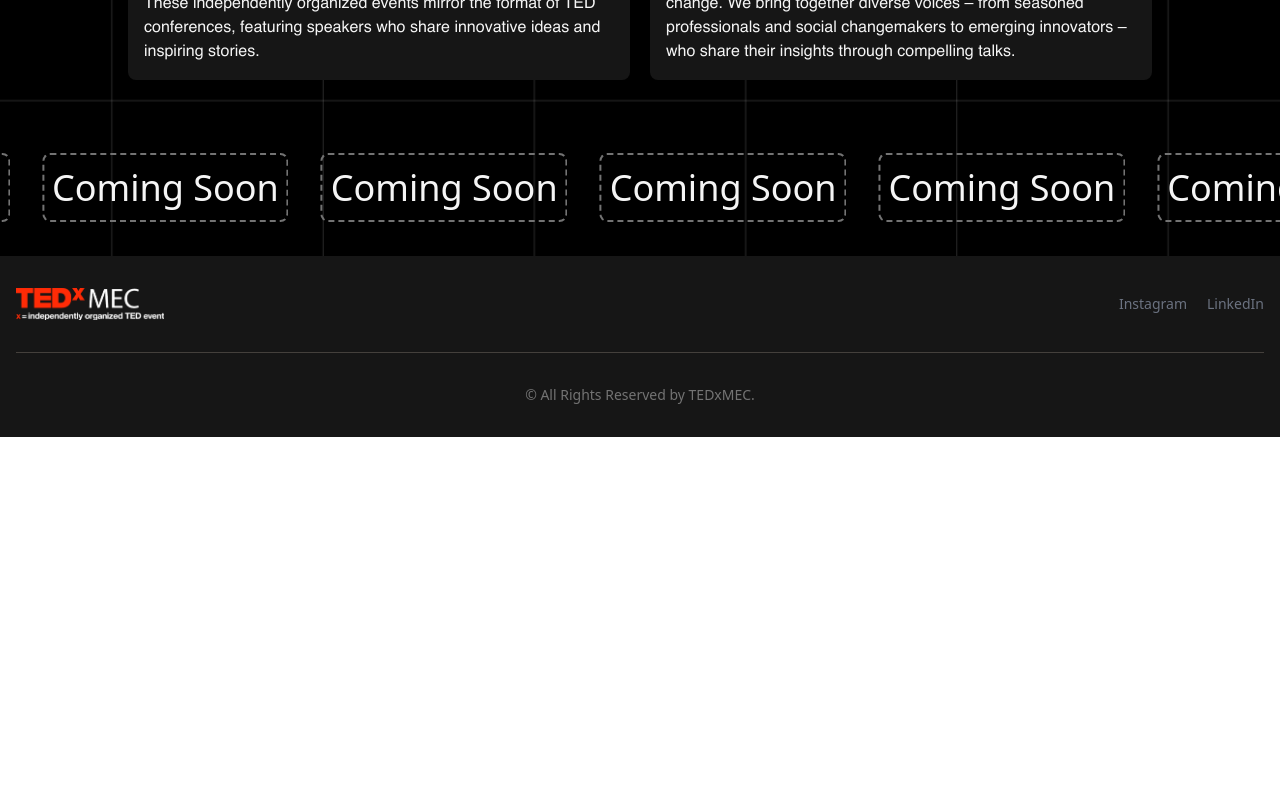
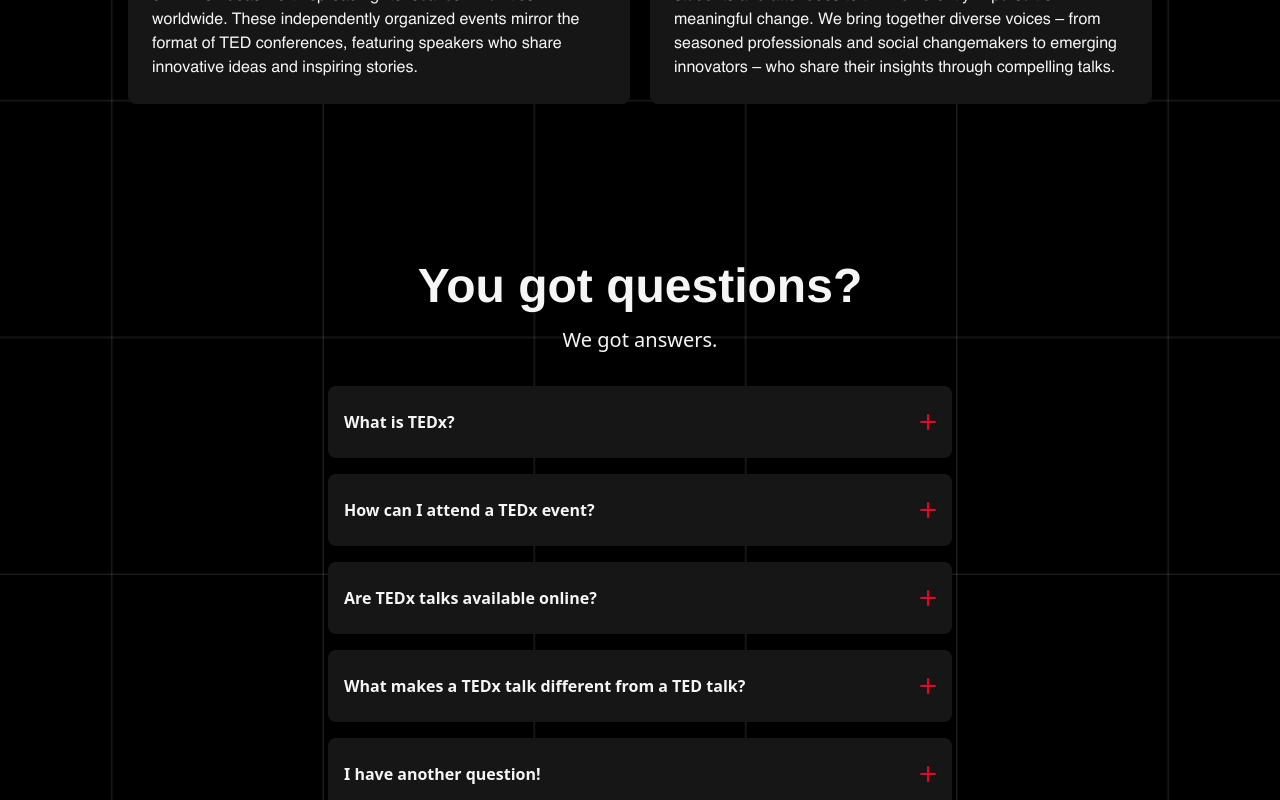
Before and after one commit to alaka03aj/tedxmec24, a React (Vite) app: page / in a window 1280 px wide. Shown: the part 1040-1840 px from the top of the page. Before the commit the page ends 1477 px from the top, so only its background shows below. Built offline with nearby package versions, Linux system fonts and the light colour scheme.

Commit message:
Added: FAQ, scrollbar

```diff
--- a/src/components/About.jsx
+++ b/src/components/About.jsx
@@ -5,8 +5,8 @@
   return (
     <>
       <div className="text-center">
-        <span className="text-4xl font-helvetica text-transparent bg-clip-text bg-gradient-to-r from-white to-secondary-black2">
-          ABOUT US
+        <span className="text-5xl font-bold font-helvetica text-secondary-white2">
+          About Us
         </span>
       </div>
       <div className="flex flex-col justify-stretch gap-5 p-10 lg:flex-row lg:items-stretch lg:px-32">
--- /dev/null
+++ b/src/components/Accordion.jsx
@@ -0,0 +1,64 @@
+import { useState, useEffect } from 'react';
+
+export default function Accordion({ children, title, id, active = false }) {
+  const [accordionOpen, setAccordionOpen] = useState(false);
+
+  useEffect(() => {
+    setAccordionOpen(active);
+  }, [active]);
+
+  return (
+    <div className="bg-secondary-black1 p-4 mb-4 rounded-lg">
+      <h2>
+        <button
+          className="flex items-center justify-between w-full text-left font-semibold py-2"
+          onClick={(e) => {
+            e.preventDefault();
+            setAccordionOpen(!accordionOpen);
+          }}
+          aria-expanded={accordionOpen}
+          aria-controls={`accordion-text-${id}`}
+        >
+          <span>{title}</span>
+          <svg
+            className="fill-primary-red shrink-0 ml-8"
+            width="16"
+            height="16"
+            xmlns="http://www.w3.org/2000/svg"
+          >
+            <rect
+              y="7"
+              width="16"
+              height="2"
+              rx="1"
+              className={`transform origin-center transition duration-200 ease-out ${
+                accordionOpen && '!rotate-180'
+              }`}
+            />
+            <rect
+              y="7"
+              width="16"
+              height="2"
+              rx="1"
+              className={`transform origin-center rotate-90 transition duration-200 ease-out ${
+                accordionOpen && '!rotate-180'
+              }`}
+            />
+          </svg>
+        </button>
+      </h2>
+      <div
+        id={`accordion-text-${id}`}
+        role="region"
+        aria-labelledby={`accordion-title-${id}`}
+        className={`grid text-sm text-secondary-white2 overflow-hidden transition-all duration-300 ease-in-out ${
+          accordionOpen ? 'grid-rows-[1fr] opacity-100' : 'grid-rows-[0fr] opacity-0'
+        }`}
+      >
+        <div className="overflow-hidden">
+          <p className="pb-3">{children}</p>
+        </div>
+      </div>
+    </div>
+  );
+}
--- /dev/null
+++ b/src/components/Faq.jsx
@@ -0,0 +1,30 @@
+import Accordion from "./Accordion";
+import { FAQDetails } from "../data/FAQDetails";
+
+const Faq = () => {
+  return (
+    <div className="relative min-h-screen flex flex-col justify-center overflow-hidden text-secondary-white2">
+      <div className="w-full max-w-2xl mx-auto px-4 md:px-6 py-24">
+        <div className="text-center flex flex-col gap-4">
+          <h1 className="text-5xl font-bold font-helvetica">You got questions?</h1>
+          <p className="text-xl mb-8">We got answers.</p>
+        </div>
+
+        <div>
+          {FAQDetails.map((faq, index) => (
+            <Accordion
+              key={index}
+              title={faq.question}
+              id={`faqs-${index}`}
+              active={faq.active}
+            >
+              {faq.answer}
+            </Accordion>
+          ))}
+        </div>
+      </div>
+    </div>
+  );
+};
+
+export default Faq;
--- a/src/components/Infocard.jsx
+++ b/src/components/Infocard.jsx
@@ -1,8 +1,8 @@
 const Infocard = ({ h1, h2, c }) => {
   return (
-    <div className="flex flex-col bg-secondary-black1 rounded-lg text-secondary-white2 justify-center p-4 gap-4 w-full items-stretch">
+    <div className="flex flex-col bg-secondary-black1 rounded-lg text-secondary-white2 justify-center p-4 gap-4 w-full items-stretch lg:p-6">
       <div className="w-full text-secondary-white2 flex flex-col items-start">
-        <p className="font-helveticaLight text-2xl whitespace-nowrap">{h1}</p>
+        <p className="font-helveticaLight text-2xl whitespace-nowrap ">{h1}</p>
         <p className="font-helveticaCompressed text-4xl tracking-wide">{h2}</p>
       </div>
       <div className="w-full font-helvetica">{c}</div>
--- a/src/components/Marquee.jsx
+++ b/src/components/Marquee.jsx
@@ -2,7 +2,7 @@
   return (
     <div className="relative flex overflow-x-hidden text-secondary-white2">
       <div className="py-12 animate-marquee whitespace-nowrap">
-        <span className="text-4xl mx-4 border-secondary-black2 border-2 p-2 rounded-lg border-dashed">
+        <span className="text-4xl mx-4 border-secondary-black2 border-2 p- rounded-lg border-dashed">
           Coming Soon
         </span>
         <span className="text-4xl mx-4 border-secondary-black2 border-2 p-2 rounded-lg border-dashed">
--- /dev/null
+++ b/src/data/FAQDetails.jsx
@@ -0,0 +1,27 @@
+export const FAQDetails = [
+    {
+        question: "What is TEDx?",
+        answer: "TEDx is an independently organized event licensed by TED, where local communities host live speakers to share ideas, experiences, and perspectives.",
+        active: false
+    },
+    {
+        question: "How can I attend a TEDx event?",
+        answer: "To attend a TEDx event, check the official TEDx website or the specific event's page for details on registration, dates, and ticket information.",
+        active: false
+    },
+    {
+        question: "Are TEDx talks available online?",
+        answer: "Yes, most TEDx talks are recorded and made available on the TEDx YouTube channel and the TEDx website, allowing a global audience to access the inspiring content.",
+        active: false
+    },
+    {
+        question: "What makes a TEDx talk different from a TED talk?",
+        answer: "TEDx talks are locally organized and independently run, while TED talks are curated by the main TED organization. Both platforms share the goal of spreading ideas but operate on different scales and structures.",
+        active: false
+    },
+    {
+        question: "I have another question!",
+        answer: "Feel free to reach out to the event organizers or the TEDx community for more information. We're here to help!",
+        active: false
+    }
+]
--- a/src/index.css
+++ b/src/index.css
@@ -26,3 +26,23 @@
   font-weight: normal;
   font-style: normal;
 }
+
+::-webkit-scrollbar {
+  width: 10px;
+}
+
+/* Track */
+::-webkit-scrollbar-track {
+  background: #333333;
+}
+
+/* Handle */
+::-webkit-scrollbar-thumb {
+  background: #e20026e2;
+  border-radius: 5px;
+}
+
+/* Handle on hover */
+::-webkit-scrollbar-thumb:hover {
+  background: #8C0018;
+}
--- a/src/pages/Home.jsx
+++ b/src/pages/Home.jsx
@@ -1,6 +1,6 @@
 import Marquee from "../components/Marquee";
 import About from "../components/About";
-
+import Faq from "../components/Faq";
 const Home = () => {
   return (
     <>
@@ -19,7 +19,8 @@
         </div>
       </div>
       <About />
-      <Marquee />
+      <Faq />
+      {/* <Marquee /> */}
     </>
   );
 };
--- a/tailwind.config.js
+++ b/tailwind.config.js
@@ -28,7 +28,7 @@
         }
       },
       animation: {
-        text: 'text 10s ease infinite',
+        text: 'text 5s ease infinite',
         marquee: 'marquee 15s linear infinite',
         marquee2: 'marquee2 15s linear infinite',
       },
```
